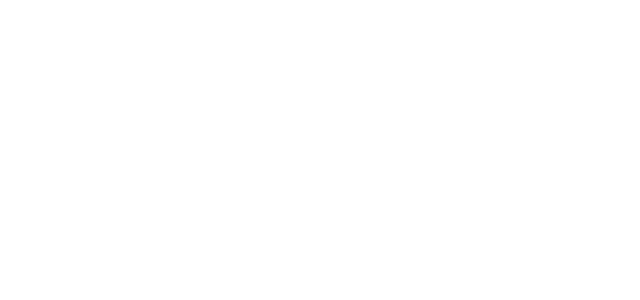
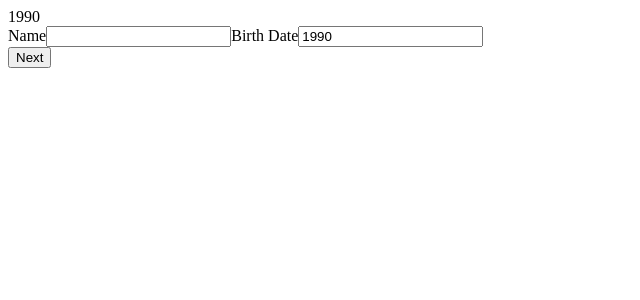
Before and after one commit to zblash/COVID-19-Needs-Calculator-Status-Tracker, a React app: page /test in a window 1280 px wide. Shown: the top 300 px of the page, without its empty margins (0-640 px from the left). Built offline with nearby package versions, Linux system fonts and the light colour scheme; the HTML template or start-up script is replaced by a standard one.

Commit message:
test pages and context added

```diff
--- a/package.json
+++ b/package.json
@@ -46,6 +46,11 @@
     "babel-loader": "^8.0.6",
     "css-loader": "^3.4.2",
     "eslint": "^6.8.0",
+    "eslint-config-airbnb": "^18.1.0",
+    "eslint-config-prettier": "^6.10.1",
+    "eslint-plugin-import": "^2.20.1",
+    "eslint-plugin-react": "^7.19.0",
+    "eslint-plugin-react-hooks": "^2.5.1",
     "express": "^4.17.1",
     "file-loader": "^5.1.0",
     "html-webpack-plugin": "^3.2.0",
--- /dev/null
+++ b/src/context/index.tsx
@@ -0,0 +1,113 @@
+import * as React from "react";
+import { reducer } from "./reducer";
+
+export interface ICoronaTestContextValues {
+  currentPage: number;
+  pageCount: number;
+  pageOne: {
+    name: string;
+    birthDate: number;
+  };
+  pageTwo: {
+    healthEmployee: boolean;
+    contactSickPeople: boolean;
+    haveAnyDisease: string[];
+  };
+  pageThree: {
+    travelCountry: string[];
+    lastFourteenMedicalCenter: boolean;
+    lastFourteenSickness: boolean;
+  };
+}
+
+export type CoronaTestActionsType =
+  | {
+      type: "INCREMENT_CRR_PAGE";
+    }
+  | {
+      type: "SET_NAME";
+      payload: { name: string };
+    }
+  | {
+      type: "SET_BIRTHDATE";
+      payload: { birthDate: number };
+    }
+  | {
+      type: "SET_HEALTH";
+      payload: { healthEmployee: boolean };
+    }
+  | {
+      type: "SET_SICKPEOPLE";
+      payload: { contactSickPeople: boolean };
+    }
+  | {
+      type: "SET_ANYDISEASE";
+      payload: { haveAnyDisease: string[] };
+    }
+  | {
+      type: "SET_TRAVEL";
+      payload: { travelCountry: string[] };
+    }
+  | {
+      type: "SET_MEDICALCENTER";
+      payload: { lastFourteenMedicalCenter: boolean };
+    }
+  | {
+      type: "SET_SICKNESS";
+      payload: { lastFourteenSickness: boolean };
+    };
+
+const initialCoronaTestContextState: ICoronaTestContextValues = {
+  currentPage: 0,
+  pageCount: 3,
+  pageOne: {
+    name: "",
+    birthDate: 1990
+  },
+  pageTwo: {
+    healthEmployee: false,
+    contactSickPeople: false,
+    haveAnyDisease: []
+  },
+  pageThree: {
+    travelCountry: [],
+    lastFourteenMedicalCenter: false,
+    lastFourteenSickness: false
+  }
+};
+
+const initialCoronaTestContext: {
+  coronaTestState: ICoronaTestContextValues;
+  setCoronaTestState: React.Dispatch<CoronaTestActionsType>;
+} = {
+  coronaTestState: initialCoronaTestContextState,
+  setCoronaTestState: () => {}
+};
+
+export const CoronaTestContext = React.createContext(initialCoronaTestContext);
+
+export const useCoronaTestContext = () => {
+  return React.useContext(CoronaTestContext);
+};
+
+interface CoronaTestContextProviderProps {
+  children: any;
+}
+
+export const CoronaTestContextProvider = ({
+  children
+}: CoronaTestContextProviderProps) => {
+  const [state, dispatch] = React.useReducer(
+    reducer,
+    initialCoronaTestContextState
+  );
+  const coronaTestState = state;
+  const setCoronaTestState = dispatch;
+
+  // pass the state and reducer to the context, dont forget to wrap the children
+  return (
+    <CoronaTestContext.Provider value={{ coronaTestState, setCoronaTestState }}>
+      {children}
+    </CoronaTestContext.Provider>
+  );
+};
--- /dev/null
+++ b/src/context/reducer.ts
@@ -0,0 +1,71 @@
+import { ICoronaTestContextValues, CoronaTestActionsType } from ".";
+
+export const reducer = (
+  state: ICoronaTestContextValues,
+  action: CoronaTestActionsType
+) => {
+  switch (action.type) {
+    case "INCREMENT_CRR_PAGE":
+      return { ...state, currentPage: state.currentPage + 1 };
+    case "SET_NAME":
+      return {
+        ...state,
+        pageOne: { ...state.pageOne, name: action.payload.name }
+      };
+    case "SET_BIRTHDATE":
+      return {
+        ...state,
+        pageOne: { ...state.pageOne, birthDate: action.payload.birthDate }
+      };
+    case "SET_HEALTH":
+      return {
+        ...state,
+        pageTwo: {
+          ...state.pageTwo,
+          healthEmployee: action.payload.healthEmployee
+        }
+      };
+    case "SET_SICKPEOPLE":
+      return {
+        ...state,
+        pageTwo: {
+          ...state.pageTwo,
+          contactSickPeople: action.payload.contactSickPeople
+        }
+      };
+    case "SET_ANYDISEASE":
+      return {
+        ...state,
+        pageTwo: {
+          ...state.pageTwo,
+          haveAnyDisease: action.payload.haveAnyDisease
+        }
+      };
+    case "SET_TRAVEL":
+      return {
+        ...state,
+        pageThree: {
+          ...state.pageThree,
+          travelCountry: action.payload.travelCountry
+        }
+      };
+    case "SET_MEDICALCENTER":
+      return {
+        ...state,
+        pageThree: {
+          ...state.pageThree,
+          lastFourteenMedicalCenter: action.payload.lastFourteenMedicalCenter
+        }
+      };
+    case "SET_SICKNESS":
+      return {
+        ...state,
+        pageThree: {
+          ...state.pageThree,
+          lastFourteenSickness: action.payload.lastFourteenSickness
+        }
+      };
+    default:
+      return state;
+  }
+};
--- /dev/null
+++ b/src/pages/corona-test/index.tsx
@@ -0,0 +1,24 @@
+import * as React from "react";
+import { useCoronaTestContext } from "../../context";
+import { PageOneComponent } from "./page-one";
+
+export interface ICoronaTestPageProps {}
+
+function CoronaTestPage(props: React.PropsWithChildren<ICoronaTestPageProps>) {
+  const { coronaTestState, setCoronaTestState } = useCoronaTestContext();
+
+  const handleNextOnClick = React.useCallback(() => {
+    setCoronaTestState({ type: "INCREMENT_CRR_PAGE" });
+  }, []);
+
+  return (
+    <div>
+      {coronaTestState.pageOne.birthDate}
+      {coronaTestState.currentPage === 0 && <PageOneComponent />}
+      <button onClick={handleNextOnClick}>Next</button>
+    </div>
+  );
+}
+
+const PureCoronaTestPage = React.memo(CoronaTestPage);
+export { PureCoronaTestPage as CoronaTestPage };
--- /dev/null
+++ b/src/pages/corona-test/page-one/index.tsx
@@ -0,0 +1,38 @@
+import * as React from "react";
+import { useCoronaTestContext } from "../../../context";
+
+function PageOneComponent() {
+  const { coronaTestState, setCoronaTestState } = useCoronaTestContext();
+
+  return (
+    <div>
+      <label htmlFor="name">Name</label>
+      <input
+        type="text"
+        value={coronaTestState.pageOne.name}
+        onChange={e =>
+          setCoronaTestState({
+            type: "SET_NAME",
+            payload: { name: e.target.value }
+          })
+        }
+        id="name"
+      />
+      <label htmlFor="birth-date">Birth Date</label>
+      <input
+        type="number"
+        value={coronaTestState.pageOne.birthDate}
+        onChange={e =>
+          setCoronaTestState({
+            type: "SET_BIRTHDATE",
+            payload: { birthDate: parseInt(e.target.value, 10) }
+          })
+        }
+        id="birth-date"
+      />
+    </div>
+  );
+}
+
+const PurePageOneComponent = React.memo(PageOneComponent);
+export { PurePageOneComponent as PageOneComponent };
--- a/src/pages/index.tsx
+++ b/src/pages/index.tsx
@@ -23,11 +23,18 @@
   }))
 );
 
+const CoronaTest = React.lazy(() =>
+  import("./corona-test/index").then(module => ({
+    default: module.CoronaTestPage
+  }))
+);
+
 const routes: IRoutes[] = [
   { path: "/", component: ToiletPaperCalculator },
   { path: "/toilet-paper", component: ToiletPaperCalculator },
   { path: "/soap", component: SoapCalculator },
-  { path: "/shampoo", component: ShampooCalculator }
+  { path: "/shampoo", component: ShampooCalculator },
+  { path: "/test", component: CoronaTest }
 ];
 const Routes = React.memo(() => {
   return (
```
Also changed, not shown: src/app.tsx (+6 -3 lines), .eslintrc.js (added), src/pages/corona-test/page-three/index.tsx (added), src/pages/corona-test/page-two/index.tsx (added), 1 other file (tests, documents, lock files or other folders).
